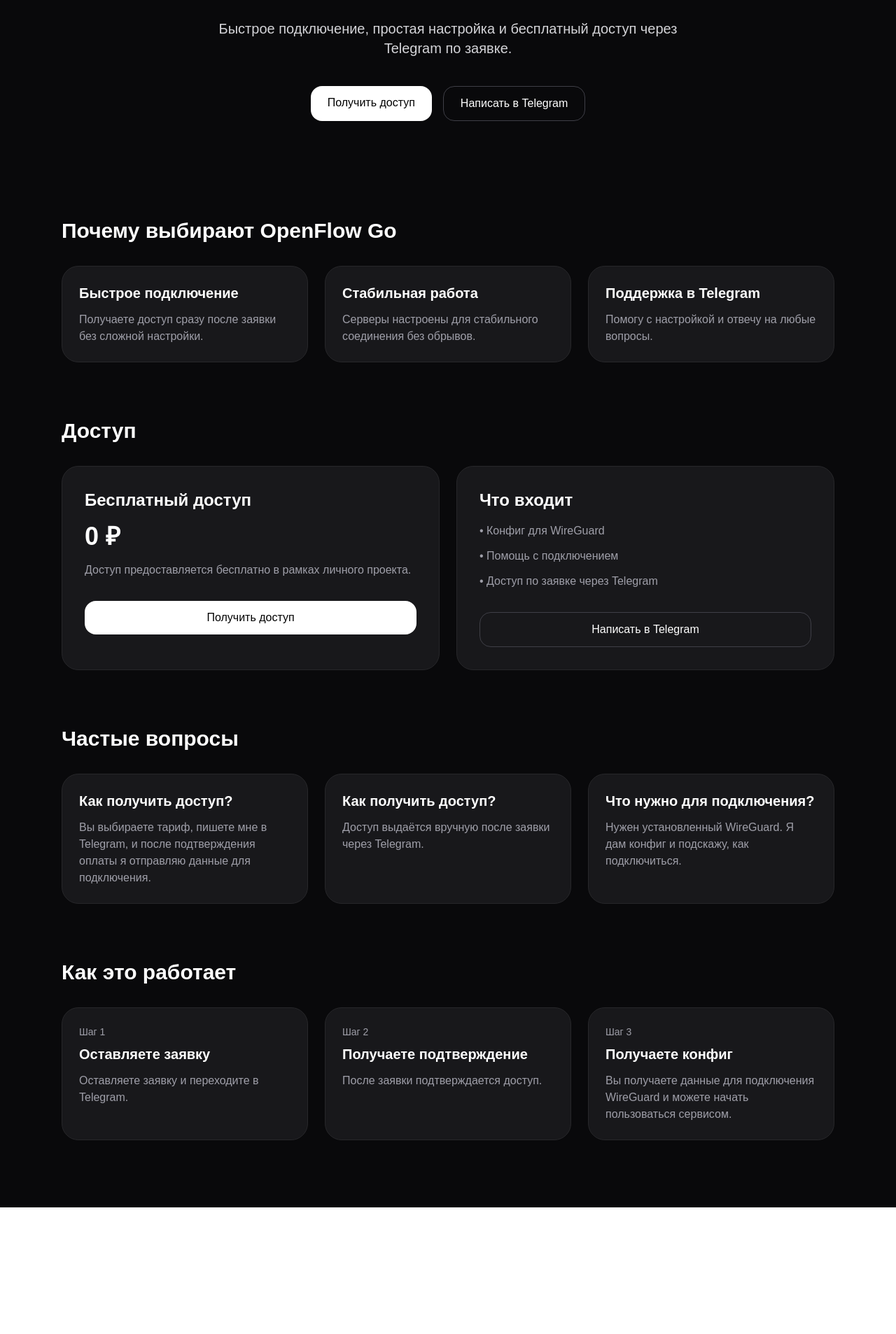
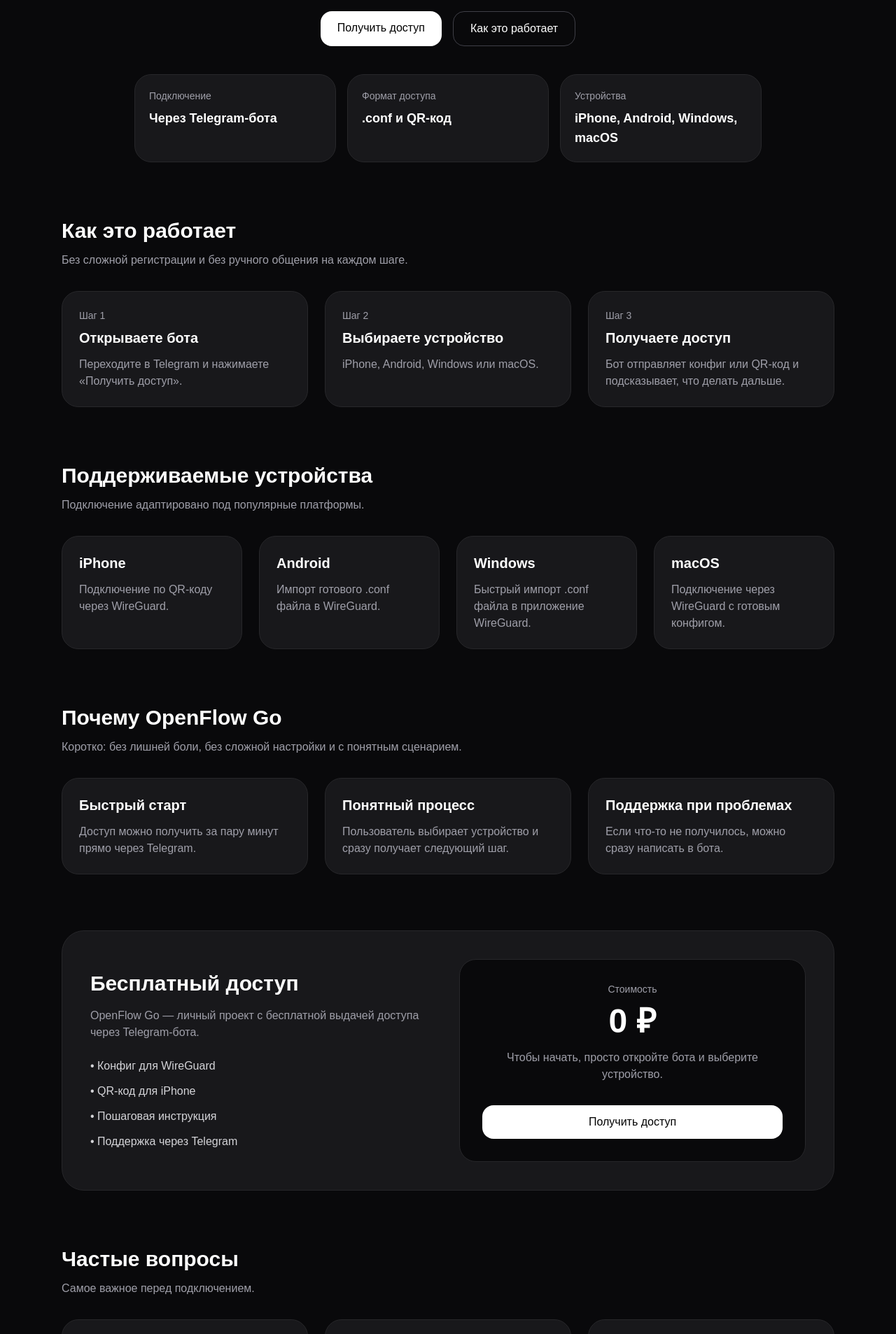
Before and after one commit to openflowgo/vpn-site, a Next.js app: page / in a window 1280 px wide. Shown: the part 477-2384 px from the top of the page at 70% size. Before the commit the page ends 2203 px from the top, so only its background shows below. Built offline with nearby package versions, Linux system fonts and the light colour scheme.

Commit message:
update landing

```diff
--- a/app/page.tsx
+++ b/app/page.tsx
@@ -1,18 +1,21 @@
 export default function Home() {
   return (
     <main className="min-h-screen bg-zinc-950 text-white">
-      <header className="sticky top-0 z-10 border-b border-zinc-800 bg-zinc-950/90 backdrop-blur">
+      <header className="sticky top-0 z-20 border-b border-zinc-800 bg-zinc-950/90 backdrop-blur">
         <div className="mx-auto flex max-w-6xl items-center justify-between px-6 py-4">
-          <a href="#" className="text-lg font-bold">
+          <a href="#" className="text-lg font-bold tracking-tight">
             OpenFlow Go
           </a>
 
-          <nav className="hidden gap-6 text-sm text-zinc-300 md:flex">
-            <a href="#tarifs" className="hover:text-white">
-              Доступ
+          <nav className="hidden items-center gap-6 text-sm text-zinc-300 md:flex">
+            <a href="#how" className="transition hover:text-white">
+              Как это работает
             </a>
-            <a href="#how" className="hover:text-white">
-              Как это работает
+            <a href="#devices" className="transition hover:text-white">
+              Устройства
+            </a>
+            <a href="#faq" className="transition hover:text-white">
+              FAQ
             </a>
           </nav>
 
@@ -20,164 +23,256 @@ export default function Home() {
             href="https://t.me/openflowgo_bot"
             target="_blank"
             rel="noopener noreferrer"
-            className="rounded-2xl bg-white px-4 py-2 text-sm font-medium text-black"
+            className="rounded-2xl bg-white px-4 py-2 text-sm font-medium text-black transition hover:opacity-90"
           >
-            Написать в Telegram
+            Открыть бота
           </a>
         </div>
       </header>
 
       <section className="mx-auto flex min-h-[calc(100vh-80px)] max-w-6xl flex-col items-center justify-center px-6 text-center">
         <p className="mb-4 rounded-full border border-zinc-700 px-4 py-1 text-sm text-zinc-300">
-          Безопасный WireGuard VPN
+          Бесплатный WireGuard VPN через Telegram
         </p>
 
         <h1 className="max-w-4xl text-4xl font-bold leading-tight md:text-6xl">
-          Надёжный VPN для стабильного доступа в интернет
+          Получите VPN-доступ за пару минут
         </h1>
 
         <p className="mt-6 max-w-2xl text-lg text-zinc-300 md:text-xl">
-          Быстрое подключение, простая настройка и бесплатный доступ через
-          Telegram по заявке.
+          OpenFlow Go помогает быстро подключить VPN через Telegram-бота.
+          Выберите устройство, получите конфиг или QR-код и подключитесь без
+          лишней переписки.
         </p>
 
         <div className="mt-10 flex flex-col gap-4 sm:flex-row">
           <a
-            href="#tarifs"
+            href="https://t.me/openflowgo_bot"
+            target="_blank"
+            rel="noopener noreferrer"
             className="rounded-2xl bg-white px-6 py-3 font-medium text-black transition hover:opacity-90"
           >
             Получить доступ
           </a>
 
           <a
-            href="https://t.me/openflowgo_bot"
-            target="_blank"
-            rel="noopener noreferrer"
+            href="#how"
             className="rounded-2xl border border-zinc-700 px-6 py-3 font-medium text-white transition hover:bg-zinc-900"
           >
-            Написать в Telegram
+            Как это работает
           </a>
         </div>
+
+        <div className="mt-10 grid w-full max-w-4xl gap-4 text-left md:grid-cols-3">
+          <div className="rounded-3xl border border-zinc-800 bg-zinc-900 p-5">
+            <p className="text-sm text-zinc-400">Подключение</p>
+            <p className="mt-2 text-lg font-semibold">Через Telegram-бота</p>
+          </div>
+
+          <div className="rounded-3xl border border-zinc-800 bg-zinc-900 p-5">
+            <p className="text-sm text-zinc-400">Формат доступа</p>
+            <p className="mt-2 text-lg font-semibold">.conf и QR-код</p>
+          </div>
+
+          <div className="rounded-3xl border border-zinc-800 bg-zinc-900 p-5">
+            <p className="text-sm text-zinc-400">Устройства</p>
+            <p className="mt-2 text-lg font-semibold">iPhone, Android, Windows, macOS</p>
+          </div>
+        </div>
       </section>
-<section className="mx-auto max-w-6xl px-6 pb-20">
-  <h2 className="mb-8 text-3xl font-bold">Почему выбирают OpenFlow Go</h2>
+
+      <section id="how" className="mx-auto max-w-6xl px-6 pb-20">
+        <div className="mb-8 max-w-2xl">
+          <h2 className="text-3xl font-bold">Как это работает</h2>
+          <p className="mt-3 text-zinc-400">
+            Без сложной регистрации и без ручного общения на каждом шаге.
+          </p>
+        </div>
 
         <div className="grid gap-6 md:grid-cols-3">
           <div className="rounded-3xl border border-zinc-800 bg-zinc-900 p-6">
-      <h3 className="text-xl font-semibold">Быстрое подключение</h3>
+            <p className="text-sm text-zinc-400">Шаг 1</p>
+            <h3 className="mt-2 text-xl font-semibold">Открываете бота</h3>
             <p className="mt-3 text-zinc-400">
-        Получаете доступ сразу после заявки без сложной настройки.
+              Переходите в Telegram и нажимаете «Получить доступ».
             </p>
           </div>
 
           <div className="rounded-3xl border border-zinc-800 bg-zinc-900 p-6">
-      <h3 className="text-xl font-semibold">Стабильная работа</h3>
+            <p className="text-sm text-zinc-400">Шаг 2</p>
+            <h3 className="mt-2 text-xl font-semibold">Выбираете устройство</h3>
             <p className="mt-3 text-zinc-400">
-        Серверы настроены для стабильного соединения без обрывов.
+              iPhone, Android, Windows или macOS.
             </p>
           </div>
 
           <div className="rounded-3xl border border-zinc-800 bg-zinc-900 p-6">
-      <h3 className="text-xl font-semibold">Поддержка в Telegram</h3>
+            <p className="text-sm text-zinc-400">Шаг 3</p>
+            <h3 className="mt-2 text-xl font-semibold">Получаете доступ</h3>
             <p className="mt-3 text-zinc-400">
-        Помогу с настройкой и отвечу на любые вопросы.
+              Бот отправляет конфиг или QR-код и подсказывает, что делать дальше.
             </p>
           </div>
         </div>
       </section>
-      <section id="tarifs" className="mx-auto max-w-6xl px-6 pb-20">
-  <h2 className="mb-8 text-3xl font-bold">Доступ</h2>
 
-  <div className="grid gap-6 md:grid-cols-2">
-    <div className="rounded-3xl border border-zinc-800 bg-zinc-900 p-8">
-      <h3 className="text-2xl font-semibold">Бесплатный доступ</h3>
-      <p className="mt-4 text-4xl font-bold">0 ₽</p>
+      <section id="devices" className="mx-auto max-w-6xl px-6 pb-20">
+        <div className="mb-8 max-w-2xl">
+          <h2 className="text-3xl font-bold">Поддерживаемые устройства</h2>
+          <p className="mt-3 text-zinc-400">
+            Подключение адаптировано под популярные платформы.
+          </p>
+        </div>
+
+        <div className="grid gap-6 md:grid-cols-2 xl:grid-cols-4">
+          <div className="rounded-3xl border border-zinc-800 bg-zinc-900 p-6">
+            <h3 className="text-xl font-semibold">iPhone</h3>
+            <p className="mt-3 text-zinc-400">
+              Подключение по QR-коду через WireGuard.
+            </p>
+          </div>
+
+          <div className="rounded-3xl border border-zinc-800 bg-zinc-900 p-6">
+            <h3 className="text-xl font-semibold">Android</h3>
+            <p className="mt-3 text-zinc-400">
+              Импорт готового .conf файла в WireGuard.
+            </p>
+          </div>
+
+          <div className="rounded-3xl border border-zinc-800 bg-zinc-900 p-6">
+            <h3 className="text-xl font-semibold">Windows</h3>
+            <p className="mt-3 text-zinc-400">
+              Быстрый импорт .conf файла в приложение WireGuard.
+            </p>
+          </div>
+
+          <div className="rounded-3xl border border-zinc-800 bg-zinc-900 p-6">
+            <h3 className="text-xl font-semibold">macOS</h3>
+            <p className="mt-3 text-zinc-400">
+              Подключение через WireGuard с готовым конфигом.
+            </p>
+          </div>
+        </div>
+      </section>
+
+      <section className="mx-auto max-w-6xl px-6 pb-20">
+        <div className="mb-8 max-w-2xl">
+          <h2 className="text-3xl font-bold">Почему OpenFlow Go</h2>
+          <p className="mt-3 text-zinc-400">
+            Коротко: без лишней боли, без сложной настройки и с понятным сценарием.
+          </p>
+        </div>
+
+        <div className="grid gap-6 md:grid-cols-3">
+          <div className="rounded-3xl border border-zinc-800 bg-zinc-900 p-6">
+            <h3 className="text-xl font-semibold">Быстрый старт</h3>
+            <p className="mt-3 text-zinc-400">
+              Доступ можно получить за пару минут прямо через Telegram.
+            </p>
+          </div>
+
+          <div className="rounded-3xl border border-zinc-800 bg-zinc-900 p-6">
+            <h3 className="text-xl font-semibold">Понятный процесс</h3>
+            <p className="mt-3 text-zinc-400">
+              Пользователь выбирает устройство и сразу получает следующий шаг.
+            </p>
+          </div>
+
+          <div className="rounded-3xl border border-zinc-800 bg-zinc-900 p-6">
+            <h3 className="text-xl font-semibold">Поддержка при проблемах</h3>
+            <p className="mt-3 text-zinc-400">
+              Если что-то не получилось, можно сразу написать в бота.
+            </p>
+          </div>
+        </div>
+      </section>
+
+      <section className="mx-auto max-w-6xl px-6 pb-20">
+        <div className="rounded-[2rem] border border-zinc-800 bg-zinc-900 p-8 md:p-10">
+          <div className="grid gap-8 md:grid-cols-2 md:items-center">
+            <div>
+              <h2 className="text-3xl font-bold">Бесплатный доступ</h2>
               <p className="mt-4 text-zinc-400">
-        Доступ предоставляется бесплатно в рамках личного проекта.
+                OpenFlow Go — личный проект с бесплатной выдачей доступа через Telegram-бота.
               </p>
+
+              <ul className="mt-6 space-y-3 text-zinc-300">
+                <li>• Конфиг для WireGuard</li>
+                <li>• QR-код для iPhone</li>
+                <li>• Пошаговая инструкция</li>
+                <li>• Поддержка через Telegram</li>
+              </ul>
+            </div>
+
+            <div className="rounded-3xl border border-zinc-800 bg-zinc-950 p-8 text-center">
+              <p className="text-sm text-zinc-400">Стоимость</p>
+              <p className="mt-3 text-5xl font-bold">0 ₽</p>
+              <p className="mt-4 text-zinc-400">
+                Чтобы начать, просто откройте бота и выберите устройство.
+              </p>
+
               <a
                 href="https://t.me/openflowgo_bot"
                 target="_blank"
                 rel="noopener noreferrer"
-        className="mt-8 block w-full rounded-2xl bg-white px-5 py-3 text-center font-medium text-black"
+                className="mt-8 block w-full rounded-2xl bg-white px-5 py-3 text-center font-medium text-black transition hover:opacity-90"
               >
                 Получить доступ
               </a>
             </div>
-
-    <div className="rounded-3xl border border-zinc-800 bg-zinc-900 p-8">
-      <h3 className="text-2xl font-semibold">Что входит</h3>
-      <ul className="mt-4 space-y-3 text-zinc-400">
-        <li>• Конфиг для WireGuard</li>
-        <li>• Помощь с подключением</li>
-        <li>• Доступ по заявке через Telegram</li>
-      </ul>
-      <a
-        href="https://t.me/openflowgo_bot"
-        target="_blank"
-        rel="noopener noreferrer"
-        className="mt-8 block w-full rounded-2xl border border-zinc-700 px-5 py-3 text-center font-medium text-white"
-      >
-        Написать в Telegram
-      </a>
           </div>
         </div>
       </section>
-<section className="mx-auto max-w-6xl px-6 pb-20">
-  <h2 className="mb-8 text-3xl font-bold">Частые вопросы</h2>
+
+      <section id="faq" className="mx-auto max-w-6xl px-6 pb-24">
+        <div className="mb-8 max-w-2xl">
+          <h2 className="text-3xl font-bold">Частые вопросы</h2>
+          <p className="mt-3 text-zinc-400">
+            Самое важное перед подключением.
+          </p>
+        </div>
 
         <div className="grid gap-6 md:grid-cols-3">
           <div className="rounded-3xl border border-zinc-800 bg-zinc-900 p-6">
             <h3 className="text-xl font-semibold">Как получить доступ?</h3>
             <p className="mt-3 text-zinc-400">
-        Вы выбираете тариф, пишете мне в Telegram, и после подтверждения оплаты
-        я отправляю данные для подключения.
+              Откройте Telegram-бота, выберите устройство и получите конфиг или QR-код.
             </p>
           </div>
 
           <div className="rounded-3xl border border-zinc-800 bg-zinc-900 p-6">
-      <h3 className="text-xl font-semibold">Как получить доступ?</h3>
+            <h3 className="text-xl font-semibold">Это правда бесплатно?</h3>
             <p className="mt-3 text-zinc-400">
-        Доступ выдаётся вручную после заявки через Telegram.
+              Да, сейчас доступ выдаётся бесплатно в рамках личного проекта.
             </p>
           </div>
 
           <div className="rounded-3xl border border-zinc-800 bg-zinc-900 p-6">
             <h3 className="text-xl font-semibold">Что нужно для подключения?</h3>
             <p className="mt-3 text-zinc-400">
-        Нужен установленный WireGuard. Я дам конфиг и подскажу, как подключиться.
+              Нужен установленный WireGuard. Бот подскажет, что делать дальше.
             </p>
           </div>
         </div>
       </section>
-      <section id="how" className="mx-auto max-w-6xl px-6 pb-24">
-        <h2 className="mb-8 text-3xl font-bold">Как это работает</h2>
 
-        <div className="grid gap-6 md:grid-cols-3">
-          <div className="rounded-3xl border border-zinc-800 bg-zinc-900 p-6">
-            <p className="text-sm text-zinc-400">Шаг 1</p>
-            <h3 className="mt-2 text-xl font-semibold">Оставляете заявку</h3>
-            <p className="mt-3 text-zinc-400">
-              Оставляете заявку и переходите в Telegram.
+      <section className="border-t border-zinc-800">
+        <div className="mx-auto flex max-w-6xl flex-col items-center justify-between gap-4 px-6 py-10 text-center md:flex-row md:text-left">
+          <div>
+            <p className="text-lg font-semibold">Готовы подключиться?</p>
+            <p className="mt-1 text-sm text-zinc-400">
+              Откройте бота и получите доступ за пару минут.
             </p>
           </div>
 
-          <div className="rounded-3xl border border-zinc-800 bg-zinc-900 p-6">
-            <p className="text-sm text-zinc-400">Шаг 2</p>
-            <h3 className="mt-2 text-xl font-semibold">Получаете подтверждение</h3>
-            <p className="mt-3 text-zinc-400">
-              После заявки подтверждается доступ.
-            </p>
-          </div>
-
-          <div className="rounded-3xl border border-zinc-800 bg-zinc-900 p-6">
-            <p className="text-sm text-zinc-400">Шаг 3</p>
-            <h3 className="mt-2 text-xl font-semibold">Получаете конфиг</h3>
-            <p className="mt-3 text-zinc-400">
-              Вы получаете данные для подключения WireGuard и можете начать
-              пользоваться сервисом.
-            </p>
-          </div>
+          <a
+            href="https://t.me/openflowgo_bot"
+            target="_blank"
+            rel="noopener noreferrer"
+            className="rounded-2xl bg-white px-6 py-3 font-medium text-black transition hover:opacity-90"
+          >
+            Открыть Telegram-бота
+          </a>
         </div>
       </section>
     </main>
```
Lines whose indentation alone changed are shown as unchanged.
